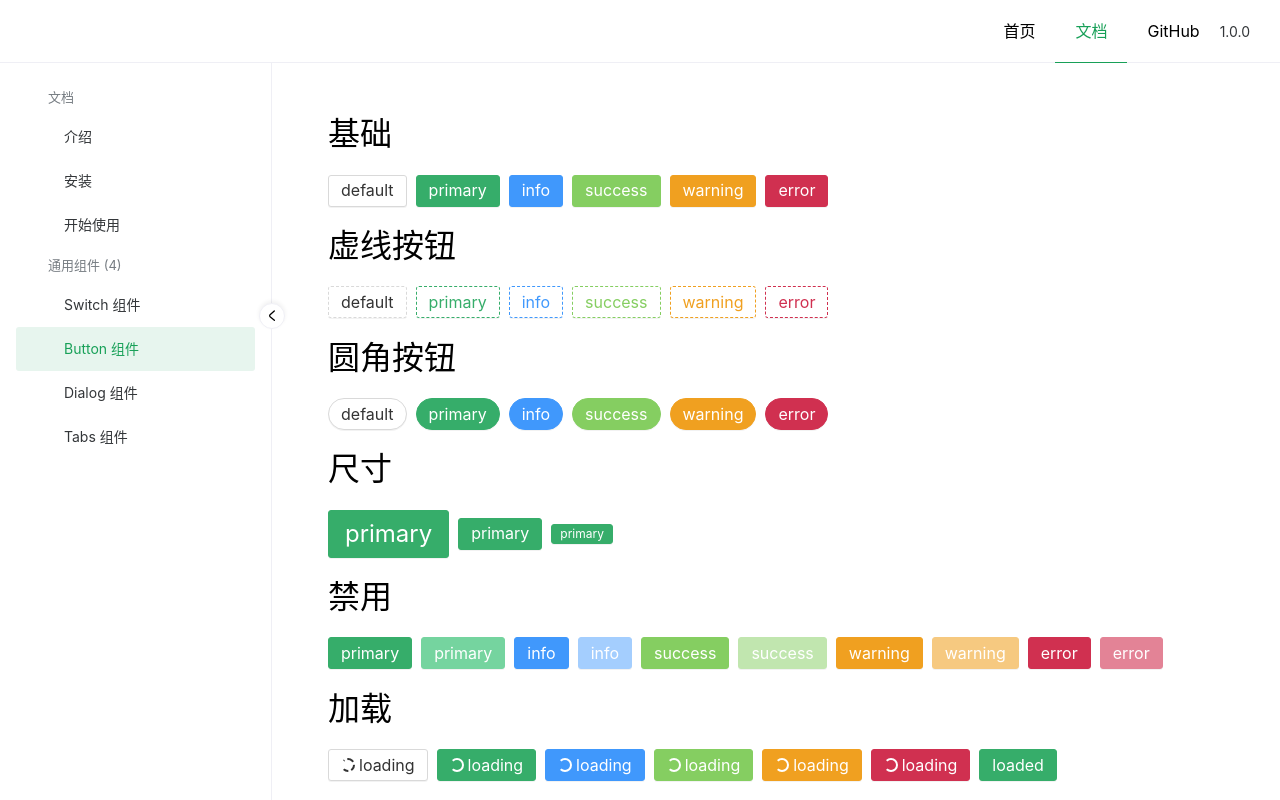
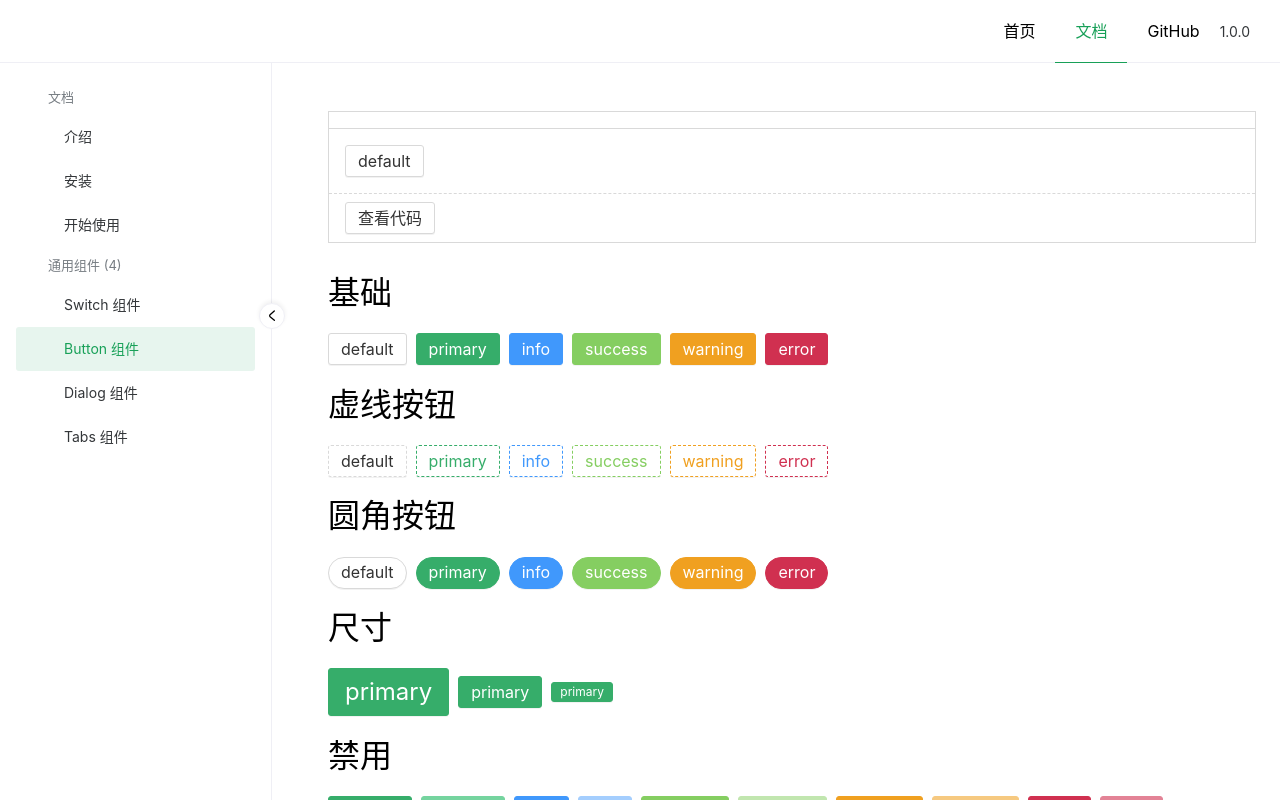
Before and after one commit to coderyjw/jw-ui, a Vue app: page /doc/button in a window 1280 px wide. Built offline with nearby package versions, Linux system fonts and the light colour scheme.

Commit message:
test: vite插件自定义demo代码块测试成功

```diff
--- a/package.json
+++ b/package.json
@@ -8,6 +8,7 @@
   },
   "dependencies": {
     "github-markdown-css": "^5.1.0",
+    "prismjs": "^1.26.0",
     "vite-plugin-markdown": "^2.0.2",
     "vue": "^3.2.25",
     "vue-router": "4"
--- /dev/null
+++ b/src/components/Button1.demo.vue
@@ -0,0 +1,10 @@
+<demo>
+基础使用
+</demo>
+<template>
+  <Button></Button>
+</template>
+
+<script setup lang="ts">
+import Button from "@/lib/button/index";
+</script>
--- a/src/components/ButtonDemo.vue
+++ b/src/components/ButtonDemo.vue
@@ -1,8 +1,9 @@
 <template>
+  <Demo :component="Button1" />
   <div>
     <h1>基础</h1>
     <div class="example-showcase">
-      <Button theme="default" @click="hello" />&nbsp;&nbsp;
+      <Button theme="default" />&nbsp;&nbsp;
       <Button theme="primary" />&nbsp;&nbsp; <Button theme="info" />&nbsp;&nbsp;
       <Button theme="success" />&nbsp;&nbsp;
       <Button theme="warning" />&nbsp;&nbsp;
@@ -70,10 +71,8 @@
 
 <script setup lang="ts">
 import Button from "@/lib/button/index.vue";
-
-const hello = () => {
-  console.log("hello");
-};
+import Demo from "./Demo.vue";
+import Button1 from "./Button1.demo.vue";
 </script>
 
 <style scoped>
--- /dev/null
+++ b/src/components/Demo.vue
@@ -0,0 +1,75 @@
+<template>
+  <div class="demo">
+    <h2>{{ component.__sourceCodeTitle }}</h2>
+    <div class="demo-component">
+      <component :is="component" />
+    </div>
+    <div class="demo-actions">
+      <Button @click="hideCode" v-if="codeVisible">隐藏代码</Button>
+      <Button @click="showCode" v-else>查看代码</Button>
+    </div>
+    <div class="demo-code" v-if="codeVisible">
+      <pre class="language-html" v-html="html" />
+    </div>
+  </div>
+</template>
+
+<script setup lang="ts">
+import Button from "../lib/button/index";
+import "prismjs";
+import "prismjs/themes/prism.css";
+import { computed, ref } from "vue";
+const Prism = (window as any).Prism;
+import { onMounted } from "vue";
+const props = defineProps({
+  component: Object,
+});
+onMounted(() => {
+  console.log(props.component);
+});
+const html = computed(() => {
+  return Prism.highlight(
+    props.component.__sourceCode,
+    Prism.languages.html,
+    "html"
+  );
+});
+const showCode = () => (codeVisible.value = true);
+const hideCode = () => (codeVisible.value = false);
+const codeVisible = ref(false);
+</script>
+
+<style lang="scss" scoped>
+$border-color: #d9d9d9;
+
+.demo {
+  border: 1px solid $border-color;
+  margin: 16px 0 32px;
+
+  > h2 {
+    font-size: 20px;
+    padding: 8px 16px;
+    border-bottom: 1px solid $border-color;
+  }
+
+  &-component {
+    padding: 16px;
+  }
+
+  &-actions {
+    padding: 8px 16px;
+    border-top: 1px dashed $border-color;
+  }
+
+  &-code {
+    padding: 8px 16px;
+    border-top: 1px dashed $border-color;
+
+    > pre {
+      line-height: 1.1;
+      font-family: Consolas, "Courier New", Courier, monospace;
+      margin: 0;
+    }
+  }
+}
+</style>
--- a/src/components/Markdown.vue
+++ b/src/components/Markdown.vue
@@ -12,7 +12,6 @@ const props = defineProps({
 });
 
 const content = ref<string>(null);
-console.log(props.path);
 import(/* @vite-ignore */ props.path).then((result) => {
   content.value = result.html;
 });
--- a/src/views/home/index.vue
+++ b/src/views/home/index.vue
@@ -4,7 +4,6 @@ import Button from "@/lib/button/index.vue";
 import { useRouter } from "vue-router";
 
 const router = useRouter();
-console.log(router);
 
 const linkTo = (params) => {
   if (params === "github") {
--- a/vite.config.ts
+++ b/vite.config.ts
@@ -2,13 +2,39 @@ import { defineConfig } from "vite";
 import vue from "@vitejs/plugin-vue";
 import path from "path";
 const mdPlugin = require("vite-plugin-markdown");
-// https://vitejs.dev/config/
+import fs from "fs";
+import { baseParse } from "@vue/compiler-core";
+
+const vitePluginVue = {
+  name: "demo",
+  transform(code, id) {
+    if (!/vue&type=demo/.test(id)) {
+      return;
+    }
+    const file = fs
+      .readFileSync("./src/components/Button1.demo.vue")
+      .toString();
+    const parsed = baseParse(file).children.find((n) => n.tag === "demo");
+    const title = parsed.children[0].content;
+    const main = file.split(parsed.loc.source).join("").trim();
+    console.log({ code, id, file, parsed, title, main });
+    // const file = fs.readFileSync(path).toString();
+    // const parsed = baseParse(file).children.find((n) => n.tag === "demo");
+    // const title = parsed.children[0].content;
+    // const main = file.split(parsed.loc.source).join("").trim();
+    return `export default function (Component) {
+      Component.__sourceCode = ${JSON.stringify(main)}
+      Component.__sourceCodeTitle = ${JSON.stringify(title)}
+    }`.trim();
+  },
+};
 export default defineConfig({
   plugins: [
     vue(),
     mdPlugin.plugin({
       mode: ["html"],
     }),
+    vitePluginVue,
   ],
   resolve: {
     alias: {
```
Also changed, not shown: 1 other file (tests, documents, lock files or other folders).
